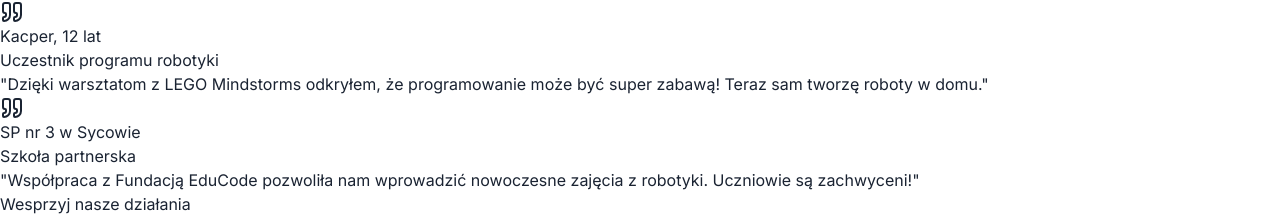
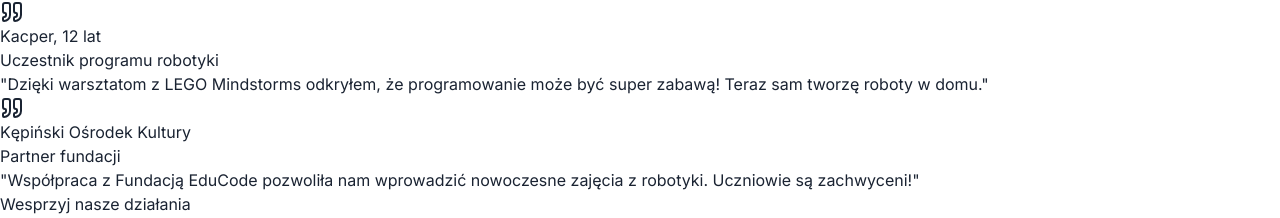
Before and after one commit to Hedr07/educode-fundacja, a Next.js app: page / in a window 1280 px wide. Shown: the part 2022-2240 px from the top of the page. Built offline with nearby package versions, Linux system fonts and the light colour scheme.

Commit message:
Add files via upload

```diff
--- a/components/success-stories-section.tsx
+++ b/components/success-stories-section.tsx
@@ -13,8 +13,8 @@ const stories = [
     image: '/images/story-kacper.jpg',
   },
   {
-    name: 'SP nr 3 w Sycowie',
-    role: 'Szkoła partnerska',
+    name: 'Kępiński Ośrodek Kultury',
+    role: 'Partner fundacji',
     quote: 'Współpraca z Fundacją EduCode pozwoliła nam wprowadzić nowoczesne zajęcia z robotyki. Uczniowie są zachwyceni!',
     image: '/images/story-sp-sycow.jpg',
   },
```
